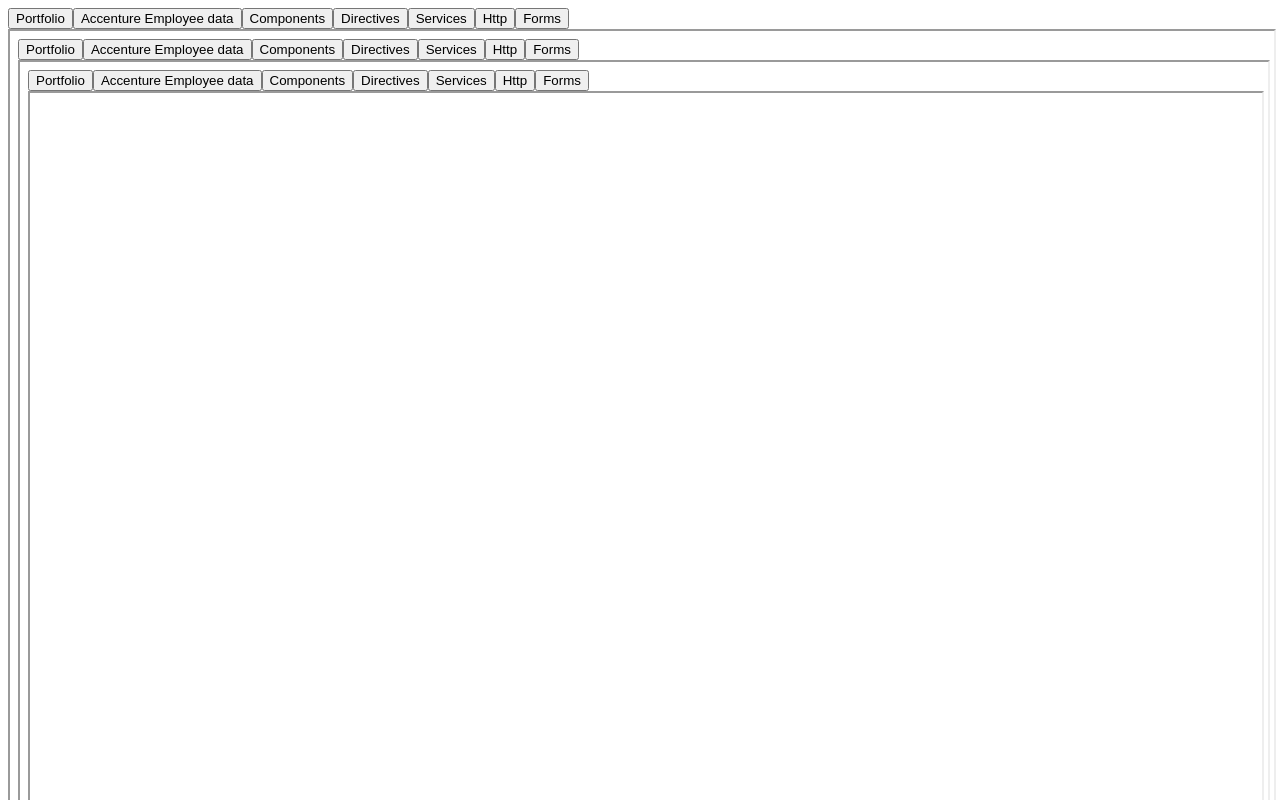
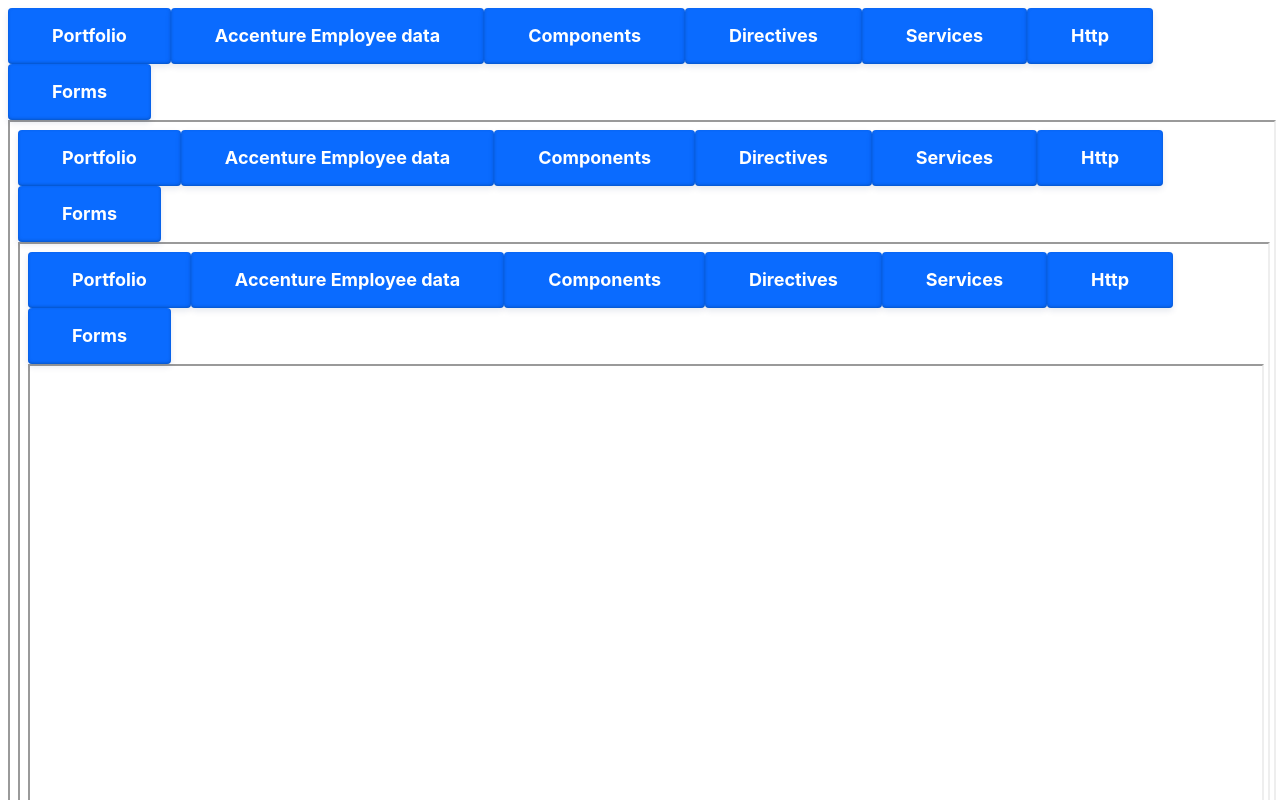
Before and after one commit to PraveenGoku/Unified-Project, an Angular app: page / in a window 1280 px wide. Shown: the top 800 px of the page. Built offline with nearby package versions, Linux system fonts and the light colour scheme.

Commit message:
Add files via upload

```diff
--- a/src/app/iframe-viewer/iframe-viewer.component.html
+++ b/src/app/iframe-viewer/iframe-viewer.component.html
@@ -1,11 +1,13 @@
 <nav>
-		<button (click)="loadProject('http://localhost:4201')">Portfolio</button>
-		<button (click)="loadProject('http://localhost:4202')">Accenture Employee data</button>
-		<button (click)="loadProject('http://localhost:4203')">Components</button>
-		<button (click)="loadProject('http://localhost:4204')">Directives</button>
-		<button (click)="loadProject('http://localhost:4205')">Services</button>
-		<button (click)="loadProject('http://localhost:4206')">Http</button>
-		<button (click)="loadProject('http://localhost:4207')">Forms</button>
+	<span>
+		<button class="button-66" (click)="loadProject('http://localhost:4201')">Portfolio</button>
+		<button class="button-66" (click)="loadProject('http://localhost:4202')">Accenture Employee data</button>
+		<button class="button-66" (click)="loadProject('http://localhost:4203')">Components</button>
+		<button class="button-66" (click)="loadProject('http://localhost:4204')">Directives</button>
+		<button class="button-66" (click)="loadProject('http://localhost:4205')">Services</button>
+		<button class="button-66" (click)="loadProject('http://localhost:4206')">Http</button>
+		<button class="button-66" (click)="loadProject('http://localhost:4207')">Forms</button>
+	</span>
 </nav>
 
 	<iframe [src]="currentProjectUrl" width="100%" height="1000px"></iframe>
--- a/src/app/iframe-viewer/iframe-viewer.component.scss
+++ b/src/app/iframe-viewer/iframe-viewer.component.scss
@@ -0,0 +1,41 @@
+
+/* CSS */
+.button-66 {
+  background-color: #0a6bff;
+  border-radius: 4px;
+  border: 0;
+  box-shadow: rgba(1,60,136,.5) 0 -1px 3px 0 inset,rgba(0,44,97,.1) 0 3px 6px 0;
+  box-sizing: border-box;
+  color: #fff;
+  cursor: pointer;
+  display: inherit;
+  font-family: "Space Grotesk",-apple-system,system-ui,"Segoe UI",Roboto,Helvetica,Arial,sans-serif,"Apple Color Emoji","Segoe UI Emoji","Segoe UI Symbol";
+  font-size: 18px;
+  font-weight: 700;
+  line-height: 24px;
+  margin: 0;
+  min-height: 30px;
+  min-width: 60px;
+  padding: 10px 10px;
+  position: relative;
+  text-align: center;
+  user-select: none;
+  -webkit-user-select: none;
+  touch-action: manipulation;
+  vertical-align: baseline;
+  transition: all .2s cubic-bezier(.22, .61, .36, 1);
+}
+
+.button-66:hover {
+  background-color: #065dd8;
+  transform: translateY(-2px);
+}
+.button-66:focus {
+    color: black;
+  }
+@media (min-width: 768px) {
+  .button-66 {
+    padding: 16px 44px;
+    min-width: 100px;
+  }
+}
```
